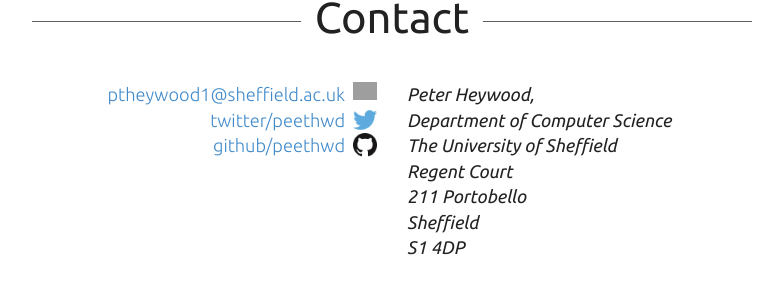
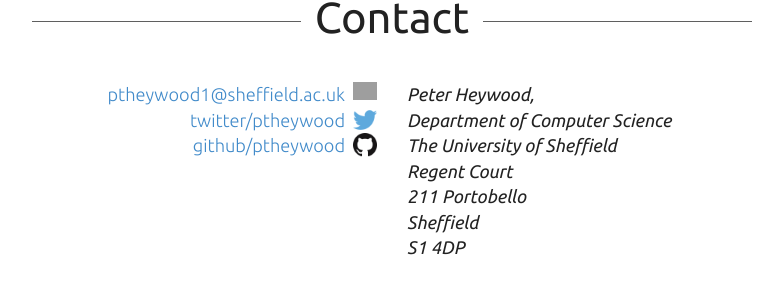
Before and after one commit to ptheywood/ptheywood.github.io, a Jekyll site: the page built from index.html, in a window 1280 px wide. Shown: the part 1131-1432 px from the top of the page, without its empty margins (248-1031 px from the left). Built offline with Jekyll 4.4.1, drawn with Linux system fonts in a browser that asks for light colours; nearby versions of some CDN libraries; grey boxes are pictures that could not be loaded.

Commit message:
Update twitter/github to new username (ptheywood)

```diff
--- a/_config.yml
+++ b/_config.yml
@@ -11,7 +11,7 @@ baseurl:
 url: http://localhost:4000
 lsi: false
 
-name: peethwd.net
+name: ptheywood.github.io
 permalink: /notes/:title
 markdown: kramdown
 highlighter: pygments
--- a/_includes/footer.html
+++ b/_includes/footer.html
@@ -10,12 +10,12 @@
                                 </a>
                             </li>
                             <li>
-                                <a href="https://github.com/peethwd">
+                                <a href="https://github.com/ptheywood">
                                     <img src="{{ site.baseurl }}/img/github/GitHub-Mark-64px.png" alt="Github" />
                                 </a>
                             </li>
                             <li>
-                                <a href="http://twitter.com/peethwd">
+                                <a href="http://twitter.com/ptheywood">
                                     <img src="{{ site.baseurl }}/img/twitter/Twitter_logo_blue.png" alt="Twitter" />
                                 </a>
                             </li>
--- a/index.html
+++ b/index.html
@@ -89,15 +89,15 @@ title: Peter Heywood | Computer Science PhD Student
                                     </a>
                                 </li>
                                 <li>
-                                    <a href="http://twitter.com/peethwd">
+                                    <a href="http://twitter.com/ptheywood">
                                         <img src="{{ site.baseurl }}/img/twitter/Twitter_logo_blue.png" alt="Twitter" />
-                                        twitter/peethwd
+                                        twitter/ptheywood
                                     </a>
                                 </li>
                                 <li>
-                                    <a href="https://github.com/peethwd">
+                                    <a href="https://github.com/ptheywood">
                                         <img src="{{ site.baseurl }}/img/github/GitHub-Mark-64px.png" alt="Github" />
-                                        github/peethwd
+                                        github/ptheywood
                                     </a>
                                 </li>
                             </ul>
```
Also changed, not shown: _data/contact.yml (+4 -4 lines), readme.md.
